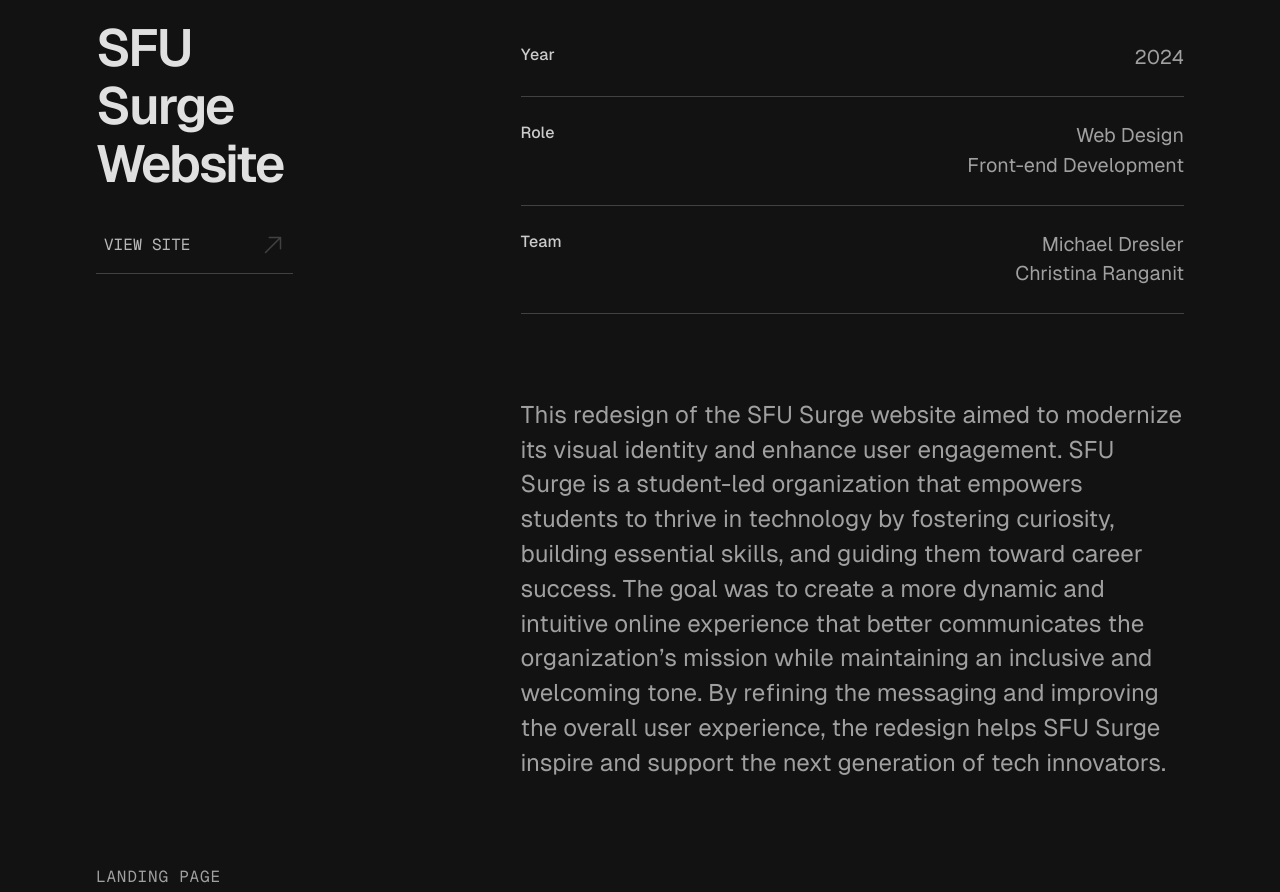
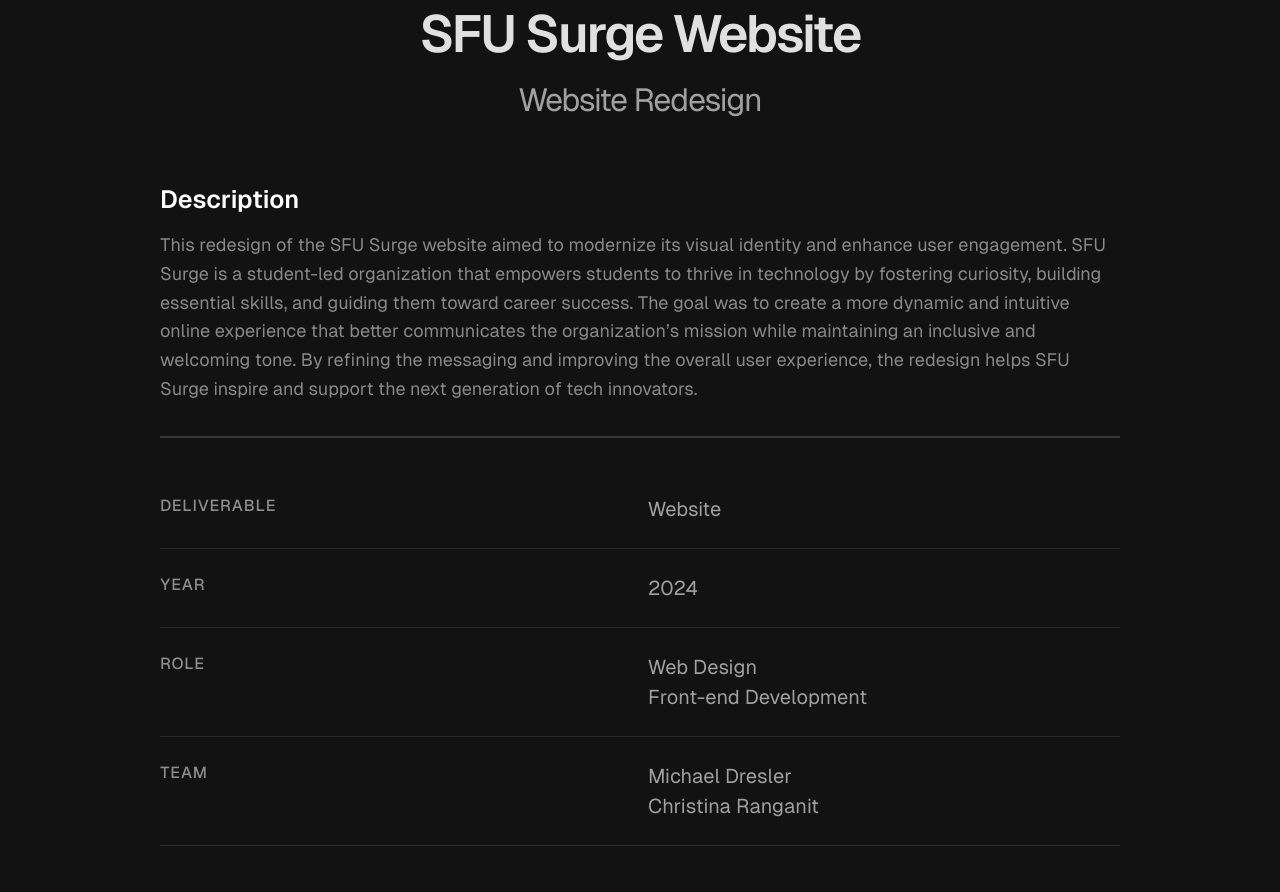
Before and after one commit to MichaelDresler/michaeldresler.github.io, a Next.js app: page /projects/surge in a window 1280 px wide. Shown: the part 620-1512 px from the top of the page. Built offline with nearby package versions, Linux system fonts and the light colour scheme.

Commit message:
project pages changes

```diff
--- a/app/components/Button.tsx
+++ b/app/components/Button.tsx
@@ -16,7 +16,7 @@
     (
       <a
         href={link}
-        className={`${geistMono.className} ${className} flex w-full  gap-4 md:justify-between uppercase border-b border-foreground/20 text-text-primary/80 hover:text-inverse textxs py-4 px-2 text-center font-normal  hover:bg-foreground/90 transition-all duration-300 `}
+        className={`${className} flex w-full  gap-4 justify-center uppercase bg-white/10 rounded-md text-text-primary/80 textxs py-4 px-4 text-center font-normal group hover:bg-foreground/15 transition-all duration-300 border-1 border-white/10`}
       >
         <div>{title}</div>
         <svg
@@ -24,7 +24,7 @@
           fill="none"
           viewBox="0 0 24 24"
           strokeWidth={1.5}
-          className="size-6 rotate-180 stroke-foreground/20"
+          className="size-6 rotate-180 stroke-foreground/80  "
         >
           <path
             strokeLinecap="round"
--- a/app/components/ProjectHero.tsx
+++ b/app/components/ProjectHero.tsx
@@ -2,7 +2,9 @@
 
 type ProjectHeroProps = {
   title: string;
+  subtitle: string;
   Image?: null;
+  deliverable:string;
   timeline: string;
   roles: string[];
   names: string[];
@@ -11,6 +13,8 @@
 };
 export const ProjectHero = ({
   title,
+  subtitle,
+  deliverable,
   timeline,
   roles,
   names,
@@ -19,8 +23,7 @@
 }: ProjectHeroProps) => {
   return (
     <>
-      <div className="relative aspect-square sm:aspect-[2.2/1] bg-indigo-700/20 rounded-xl flex justify-center overflow-hidden ">
-        <div className=" absolute w-full h-full  bg-opacity-10 bg-[radial-gradient(circle_at_bottom,_var(--tw-gradient-stops))] from-40% from-indigo-600/30 to-indigo-400/10 to-80% backdrop-blur-sm "></div>
+      <div className="relative medium aspect-square sm:aspect-[2.2/1] bg-white/10 rounded-xl flex justify-center overflow-hidden ">
         {/* <Image
       src={mike}
       alt="hello"
@@ -29,38 +32,61 @@
         /> */}
       </div>
 
-      <div className="text-text-secondary grid grid-cols-1 md:grid-cols-[0.52fr_0.6fr_1.25fr_0.5fr] mt-12">
-        <div className="flex flex-col gap-6  mb-8">
-          <div className="font-semibold text-4xl tracking-[-0.04em] text-text-primary">{title}</div>
-          {link && <Button className="hidden md:flex" title="View Site" link="https://sfusurge.com/"/> }
+      <div className="text-text-secondary ">
+        <div className="flex flex-col gap-4  my-16">
+          <div className="font-semibold text-center text-4xl tracking-[-0.04em] text-text-primary">
+            {title}
+          </div>
+          <div className="font-normal text-center text-2xl tracking-[-0.04em] text-text-secondary">
+            {subtitle}
+          </div>
         </div>
-        <div className="md:col-start-3 md:col-span-full font-normal">
+        <h3 className="text-xl text-white font-semibold mb-4">Description</h3>
+        <p className=" font-normal text-[1.125rem] text-white/50 leading-[160%] text-pretty pb-8 border-b-2 border-white/15">
+          {about}
+        </p>
+        <div className=" font-normal my-8">
           <ul>
-            <div className="flex flex-col md:flex-row justify-between gap-4 py-4 md:py-[1.5em] border-b border-foreground/20">
-              <li className="text-text-primary/90 font-medium">Year</li>
-              <li className="clamp">{timeline}</li>
+            <div className="grid grid-cols-2 gap-4 py-4 md:py-[1.5em] border-b border-foreground/10">
+              <li className="text-text-primary/60 font-medium uppercase tracking-wider">
+                Deliverable
+              </li>
+              <li className="text-lg">{deliverable}</li>
             </div>
-            <div className="flex flex-col md:flex-row justify-between gap-4 py-4 md:py-[1.5em] border-b border-foreground/20">
-              <li className="text-text-primary/90 font-medium">Role </li>
-              <li className="max-w-[20ch] clamp text-left md:text-right">
+            <div className="grid grid-cols-2 gap-4 py-4 md:py-[1.5em] border-b border-foreground/10">
+              <li className="text-text-primary/60 font-medium uppercase tracking-wider">
+                Year
+              </li>
+              <li className="text-lg">{timeline}</li>
+            </div>
+            <div className="grid grid-cols-2 gap-4 py-4 md:py-[1.5em] border-b border-foreground/10">
+              <li className="text-text-primary/60 font-medium uppercase tracking-wider">
+                Role{" "}
+              </li>
+              <li className="max-w-[20ch] text-lg  ">
                 {roles.map((role, index) => (
                   <div key={index}>{role}</div>
                 ))}
               </li>
             </div>
-            <div className="flex flex-col md:flex-row justify-between gap-4 py-4 md:py-[1.5em] border-b border-foreground/20">
-              <li className="text-text-primary/90 font-medium">Team </li>
-              <li className="max-w-[20ch] clamp text-left md:text-right">
+            <div className="grid grid-cols-2 gap-4 py-4 md:py-[1.5em] border-b border-foreground/10">
+              <li className="text-text-primary/60 font-medium uppercase tracking-wider">
+                Team{" "}
+              </li>
+              <li className="max-w-[20ch] text-lg  ">
                 {names.map((name, index) => (
                   <div key={index}>{name}</div>
                 ))}
               </li>
             </div>
-            {link && <Button className="md:hidden" title="View Site" link="https://sfusurge.com/"/>}
+            {link && (
+              <Button
+                className=" mt-12"
+                title="View Site"
+                link={link}
+              />
+            )}
           </ul>
-          <p className="my-[3.5em] font-normal text-[24px] leading-[145%] text-pretty">
-            {about}
-          </p>
         </div>
       </div>
     </>
--- a/app/components/Thumbnail1.tsx
+++ b/app/components/Thumbnail1.tsx
@@ -29,19 +29,19 @@
     <>
       <Link
         href={link}
-        className={` relative aspect-[1.45/1] flex flex-col  rounded-3xl 2xl:rounded-4xl ${textColor} bg-white/5 duration-300 group overflow-hidden p-8 border border-white/15 hover:bg-white/8`}
+        className={` relative aspect-square sm:aspect-[1.45/1] flex flex-col  rounded-3xl 2xl:rounded-2xl ${textColor} bg-white/5 duration-300 group overflow-hidden p-5 sm:p-8 border border-white/15 hover:bg-white/8`}
       >
         <div className="mb-5">
           <div
-            className={`  text-xl font-semibold tracking-tight max-w-[15ch] `}
+            className={` text-lg sm:text-xl font-semibold tracking-tight max-w-[15ch] `}
           >
             {title}
           </div>
-          <span className="text-white/60 text-lg">{description}</span>
+          <span className="text-white/60 text-base sm:text-lg">{description}</span>
         </div>
 
         <div
-          className={` relative aspect-[1.45/1]   rounded-3xl 2xl:rounded-4xl ${bgColor} duration-300 group overflow-hidden shadow-2xl`}
+          className={` relative aspect-[1.45/1]   rounded-3xl 2xl:rounded-2xl ${bgColor} duration-300 group overflow-hidden shadow-2xl my-auto`}
         >
           {isImage(img) ? (
             <Image
@@ -52,7 +52,7 @@
           ) : (
             // Render the component like <BytebotSVG />
             <div
-              className={` relative ${width} mx-auto mt-[1.25rem] group-hover:scale-[1.04] duration-300 `}
+              className={` relative ${width} mx-auto mt-[1.25rem] group-hover:scale-[1.04] duration-300  `}
             >
               {React.createElement(img)}
             </div>
--- a/app/globals.css
+++ b/app/globals.css
@@ -66,7 +66,7 @@
 }
 
 @utility content-box {
-  @apply max-w-[1920px] mx-auto px-4 sm:px-6 md:px-8 lg:px-12   ;
+  @apply max-w-[1440px] mx-auto px-4 sm:px-6 md:px-8 lg:px-12   ;
 }
 
 @utility about-padding {
@@ -75,9 +75,8 @@
 
 
 
-@utility boob {
-  background: rgb(42,42,42);
-  background: radial-gradient(circle, rgba(42,42,42,1) 50%, rgba(37,38,39,1) 89%);
+@utility radial_gradient {
+    background-image: radial-gradient(circle, rgba(255, 255, 255, 0.07) 0, rgba(24, 35, 82, 0) 100%);
 }
 
 
@@ -102,6 +101,17 @@
   font-size: clamp(1.5rem, 0.8932rem + 1.9417vw, 4rem);
   letter-spacing: -0.03em;
   line-height: 105%;
+}
+
+@layer components {
+  .myclass > *{
+    margin-inline:auto;
+    max-inline-size: 60rem;
+  }
+  .myclass > .medium {
+    max-inline-size: 80%;
+
+  }
 }
 
 
--- a/app/page.tsx
+++ b/app/page.tsx
@@ -25,9 +25,9 @@
 
   return (
     <>
-      <div className="absolute w-full top-0">
+      <div className="absolute w-full h-full top-0   -z-20">
         <svg
-          viewBox="0 0 1804 1464"
+          viewBox="0 0 1804 1250"
           fill="none"
           xmlns="http://www.w3.org/2000/svg"
         >
@@ -36,7 +36,7 @@
             cy="561.396"
             r="901.759"
             fill="url(#paint0_radial_2796_4719)"
-            fill-opacity="0.12"
+            fillOpacity="0.05"
           />
           <defs>
             <radialGradient
@@ -47,8 +47,8 @@
               gradientUnits="userSpaceOnUse"
               gradientTransform="translate(901.998 561.396) rotate(90) scale(901.759)"
             >
-              <stop stop-color="white" />
-              <stop offset="1" stop-color="#737373" stop-opacity="0" />
+              <stop stopColor="white" />
+              <stop offset="1" stopColor="white" stopOpacity="0" />
             </radialGradient>
           </defs>
         </svg>
@@ -108,6 +108,24 @@
             title="Guardian"
             description={"App Prototype"}
           />
+                    <Thumbnail1
+            img={GuardianSVG}
+            width="w-[30%]"
+            link="/"
+            textColor="text-white/87"
+            bgColor="bg-[linear-gradient(30deg,#082213_19%,#143621_78%,#224930_100%)]"
+            title="Guardian"
+            description={"App Prototype"}
+          />
+                    <Thumbnail1
+            img={GuardianSVG}
+            width="w-[30%]"
+            link="/"
+            textColor="text-white/87"
+            bgColor="bg-[linear-gradient(30deg,#082213_19%,#143621_78%,#224930_100%)]"
+            title="Guardian"
+            description={"App Prototype"}
+          />
         </section>
       </div>
     </>
--- a/app/projects/layout.tsx
+++ b/app/projects/layout.tsx
@@ -4,5 +4,5 @@
   }: {
     children: React.ReactNode
   }) {
-    return <section className="content-box px-24">{children}</section>
+    return <section className=" ">{children}</section>
   }
--- a/app/projects/surge/page.tsx
+++ b/app/projects/surge/page.tsx
@@ -9,19 +9,19 @@
 export default function projects() {
   return (
     <div>
-      <main className=" ">
+      <main className=" myclass">
         <ProjectHero
           title={surge.heroContent.title}
+          subtitle={surge.heroContent.subtitle}
+          deliverable={surge.heroContent.deliverable}
           timeline={surge.heroContent.year}
           roles={surge.heroContent.role}
           names={surge.heroContent.names}
           about={surge.heroContent.about}
           link="https://sfusurge.com"
         />
-        <section className="pb-12 ">
 
-
-          <div className="">
+          <div className="pt-24">
             <span className={`text-text-secondary text-base uppercase  pb-12 tracking-wider ${geistMono.className}`}>Landing Page</span>
             <h2 className="text-[40px] font-semibold text-text-primary tracking-tight mt-2  leading-[100%] mb-6">First Impressions</h2>
             <p className="text-[16px] font-normal text-white/70 max-w-[50ch] 2xl:text-lg mb-12">The goal was to create a more dynamic and intuitive online experience that better communicates the organization’s mission while maintaining an inclusive and welcoming tone. By refining the messaging and improving the overall user experience, the redesign helps SFU Surge inspire and support the next generation of tech innovators.</p>
@@ -29,12 +29,12 @@
 
 
 
-          <div className="grid grid-cols-1 gap-12 ">
+          <div className="grid grid-cols-1 gap-12 medium ">
             {/* <ImageContainer img={homeold} tag="Old Site" caption="this is a caption"/> */}
             <ImageContainer img={homenew} tag="New Site" caption="this is a caption"/>
 
           </div>
-        </section>
+
       </main>
     </div>
   );
--- a/content/surgeContent.tsx
+++ b/content/surgeContent.tsx
@@ -4,6 +4,8 @@
 
 export const heroContent = {
   title: "SFU Surge Website",
+  subtitle: "Website Redesign",
+  deliverable: "Website",
   year: "2024",
   role: ["Web Design", "Front-end Development"],
   names: ["Michael Dresler","Christina Ranganit"],
```
Also changed, not shown: app/components/gaurdian.tsx (+6 -6 lines).
